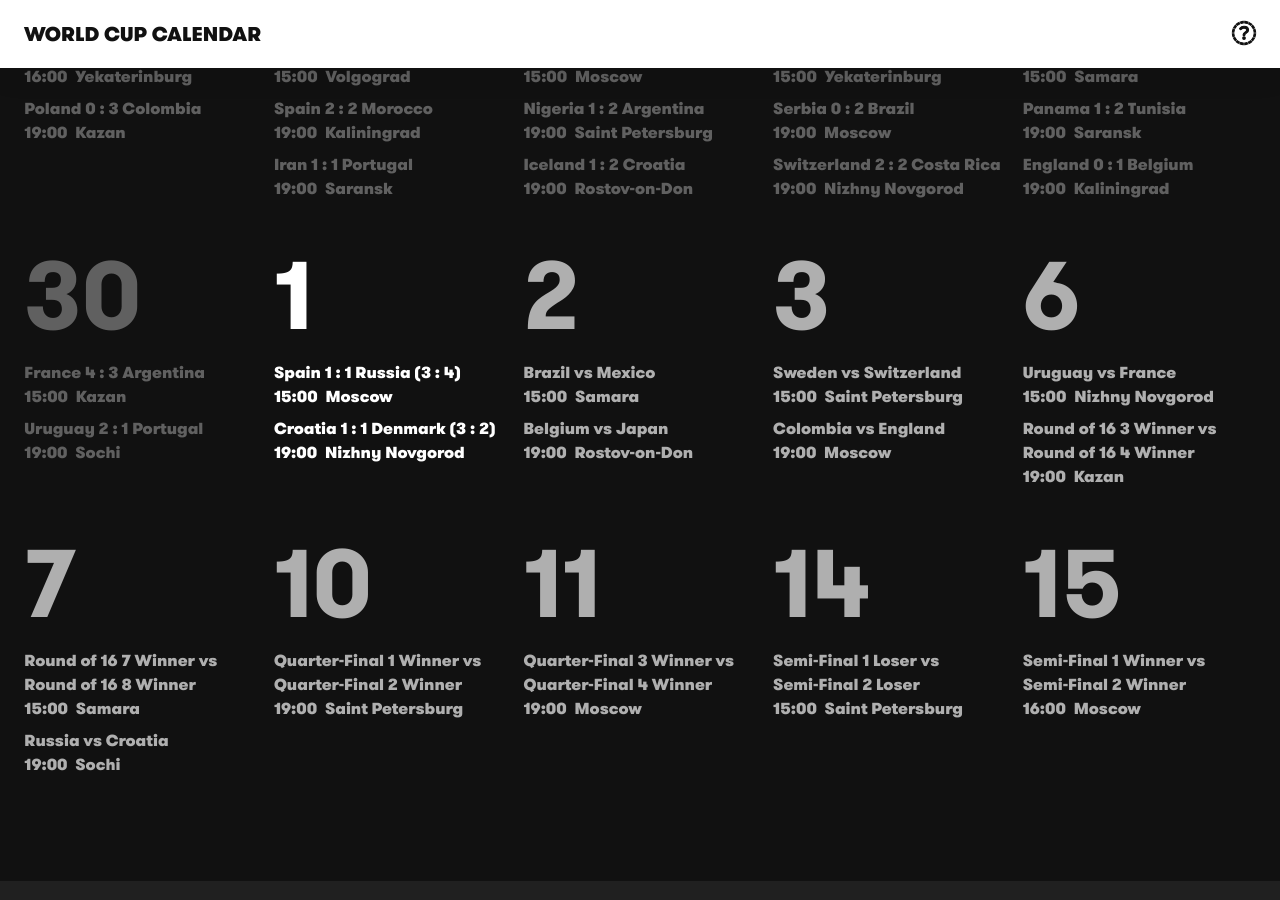
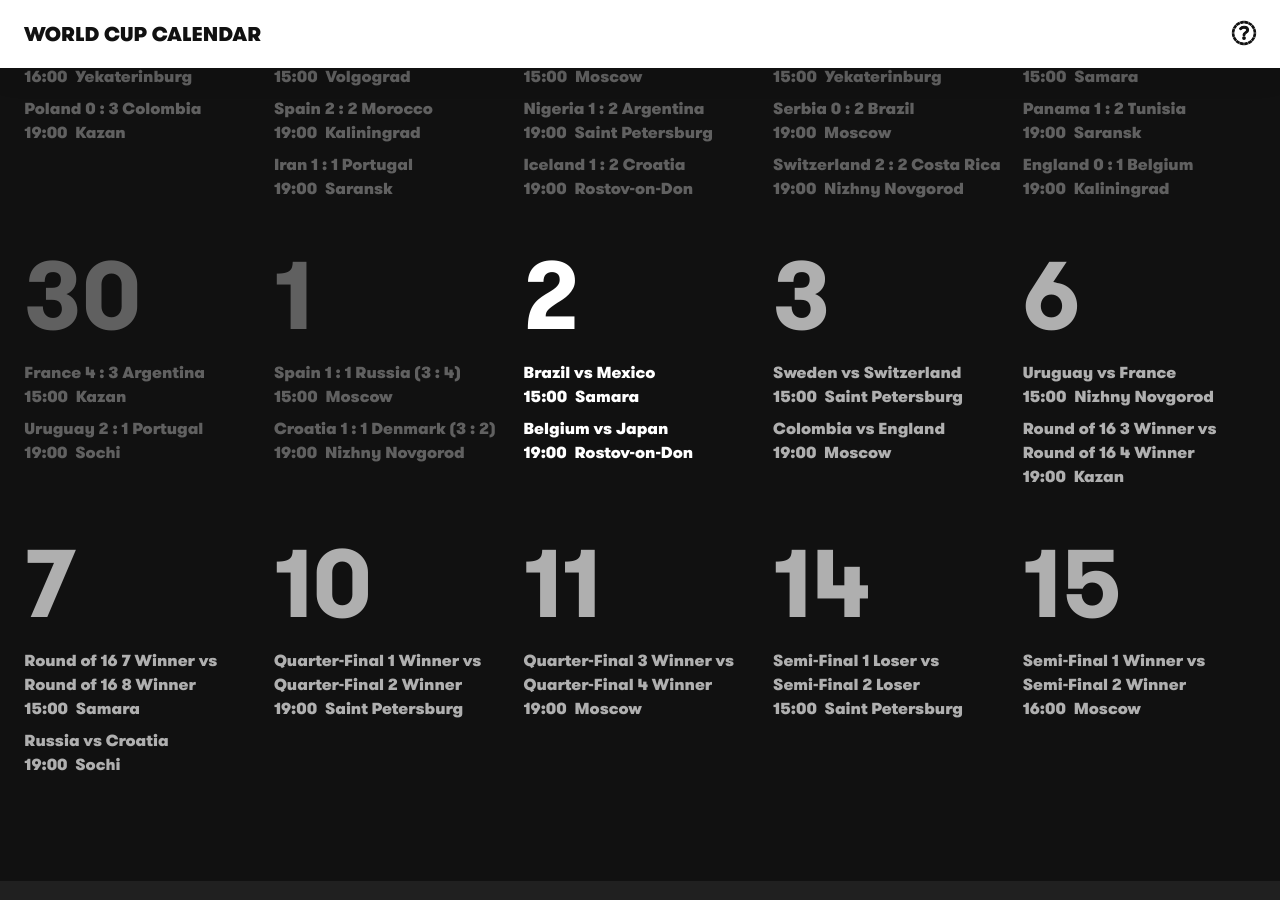
Before and after one commit to iamclydehoel/worldcupcalendar-2018, a Jekyll site: the page built from index.html, in a window 1280 px wide and 900 px high, scrolled down 995 px. Built offline with Jekyll 4.4.1, drawn with Linux system fonts in a browser that asks for light colours; nearby versions of some CDN libraries.

Commit message:
Day update

```diff
--- a/index.html
+++ b/index.html
@@ -9,7 +9,7 @@
   <div class="calendar calendar--day">
 
     {% for day in site.data.fixtures %}
-      <div class="day{% if day.date == '1/7' %} day--current{% endif %}">
+      <div class="day{% if day.date == '2/7' %} day--current{% endif %}">
         <h3 class="day__title">{{ day.date | split:'/' | first }}</h3>
         <ul class="fixtures">
           {% for match in day.matches %}
```
